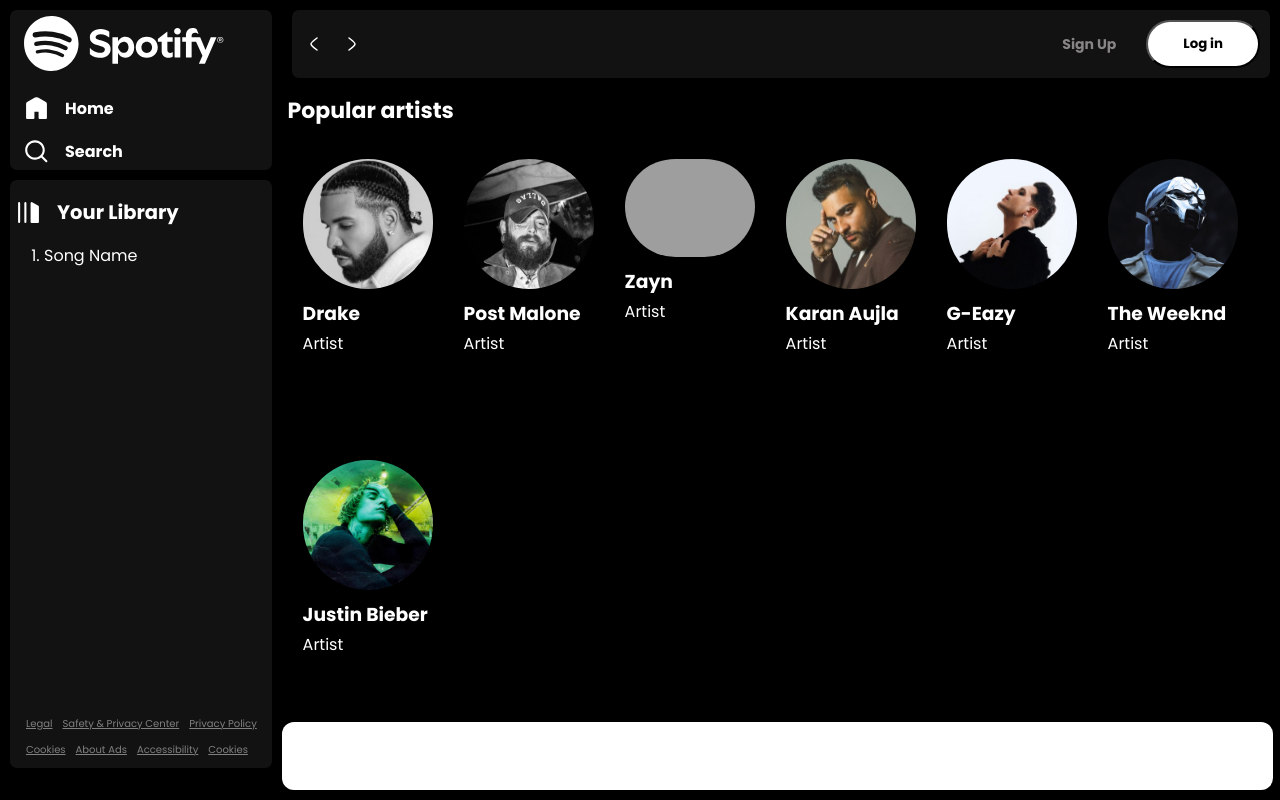
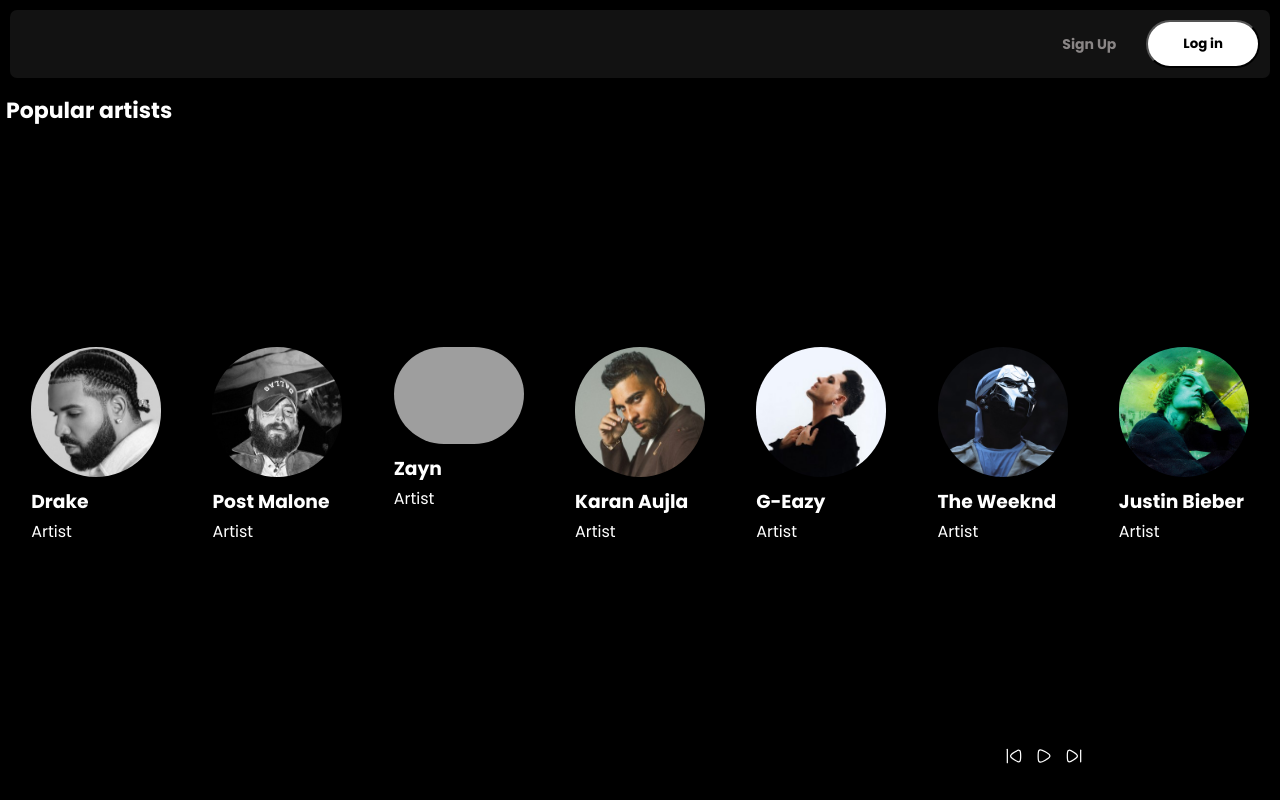
Before and after one commit to bhvyeahh/webdev-Project, a plain HTML site: page Projects/Spotify/index.html in a window 1280 px wide. Drawn offline with Linux system fonts and the light colour scheme; no server answers; grey boxes are pictures that could not be loaded.

Commit message:
Update style.css

```diff
--- a/Projects/Spotify/style.css
+++ b/Projects/Spotify/style.css
@@ -10,9 +10,16 @@
 margin: 0;
 padding: 0;
 }
+.logo{
+    display: flex;
+    gap: 150px;
+}
+.logo .close{
+    display: none;
+}
 .logo img{
     padding-left: 8px;
-    width: 200px;
+    /* width: 200px; */
 }
 .left{
     position: sticky;
@@ -51,8 +58,10 @@ padding: 0;
 }
 .heading img{
     width: 25px;
+    padding: 0 8px;
 }
 .footer{
+    background-color: #121212;
     display: flex;
     flex-wrap: wrap;
     font-size: 10px;
@@ -68,12 +77,17 @@ padding: 0;
     color: grey;
 }
 .library{
-    height: 72vh;
+    height: 65vh;
+    overflow-y: scroll;
     position: relative;
+    scrollbar-width: 5px;
 }
 .header{
     display: flex;
     justify-content: space-between;
+}
+.hamburger{
+    display: none;
 }
 .header > *{
     padding: 4px;
@@ -93,7 +107,7 @@ padding: 0;
 
 }
 .cardcontainer{
-    height: 75vh;
+    height: 70vh;
     overflow-y: scroll;
     display: flex;
     gap: 1px;
@@ -166,22 +180,147 @@ padding: 0;
 .playbar{
     position:absolute;
     bottom: 0;
-    background-color: white;
-    padding: 22px;
+    /* background-color: rgb(25, 24, 24); */
+    padding: 14px;
     margin-bottom: 10px;
     border-radius: 12px;
     width: 74vw;
     display: flex;
+    /* border-radius: 100px; */
     align-items: center;
     justify-content: center;
     /* width: 100%; */
 }
-.songbuttons{
+.songbuttons {
     display: flex;
+    /* flex-direction: row; */
+    justify-content: center;
+    align-items: center;
+    /* size: 1px; */
     gap: 20px;
+    height: 28px;
 }
-.songlist ul{
-    padding: 0 12px;
-}.songlist ul li{
+.songlist{
+    padding: 0;
+}
+.songlist li{
+    font-size: 12px;
+    width: 94%;
+    display: flex;
+    justify-content: center;
+    gap: 16px;
+    border: 2px solid rgb(32, 32, 32);
+    border-radius: 4px;
+    cursor: pointer;
+    padding: 9px 9px;
+    list-style: none;
+    justify-content: center;
+    align-items: center;
+    margin: 6px 0;
     list-style-type: decimal;
 }
+.songlist li{
+    justify-content: space-between;
+}
+.songlist .info {
+    width: 344px;
+}
+.playnow {
+     /* padding-left: 90px;  */
+    display: flex;
+    justify-content: center;
+    align-items: center;
+}
+.playnow:hover {
+    filter: invert(48%) sepia(88%) saturate(3072%) hue-rotate(77deg) brightness(98%) contrast(245%);
+}
+.seekbar{
+    height: 2px;
+    width: 70%;
+    cursor: pointer;
+    /* border: 2px solid rgb(96, 95, 95); */
+    background-color: white;
+    position: absolute;
+    bottom: 0;
+    margin-bottom: 6px;
+    border-radius: 10px;
+}
+.circle{
+    width: 8px;
+    height: 8px;
+    border-radius: 10px;
+    background-color: rgb(53, 229, 53);
+    position: relative;
+    bottom: 3px;
+    left: 0%;
+}
+.songbuttons{
+    width: 20px;
+    cursor: pointer;
+}
+.songinfo{
+    padding: 0 6px;
+     width: 70vw;
+    height: 40px;
+    display: flex;
+    justify-content: space-between;
+    align-items: center;
+    /* background-color: blue; */
+    color: black;
+}
+.songtime{
+    color: white;
+}
+.trackname{
+    color: white;
+}
+
+/* Responsiveness */
+@media (max-width: 1300px) {
+    .left{
+        position: absolute;
+        left: -100%;
+        transition: all .5s ;
+        z-index: 1;
+        width: 100vw;
+        background-color: black;
+    }
+    .right{
+        width: 100vw;
+    }
+    .playbar{
+        width: 90vw;
+        display: flex;
+        /* justify-content: center; */
+        align-items: center;
+    }
+    .hamburger{
+        display: block;
+    }
+    .logo .close{
+        display: block;
+    }
+    .nav svg{
+        display: none;
+    }
+    .cardcontainer{
+        display: flex;
+        /* gap: 0px 18px; */
+        justify-content: space-around;
+        align-items: center;
+        height: 75vh;
+    }
+    .trackname{
+        font-size: 12px;
+    }
+    .songbuttons{
+        gap: 10px;
+    }
+    .playbar{
+        gap: 45px;
+    }
+    .songbuttons img{
+        width: 20px;
+    }
+
+}
```
